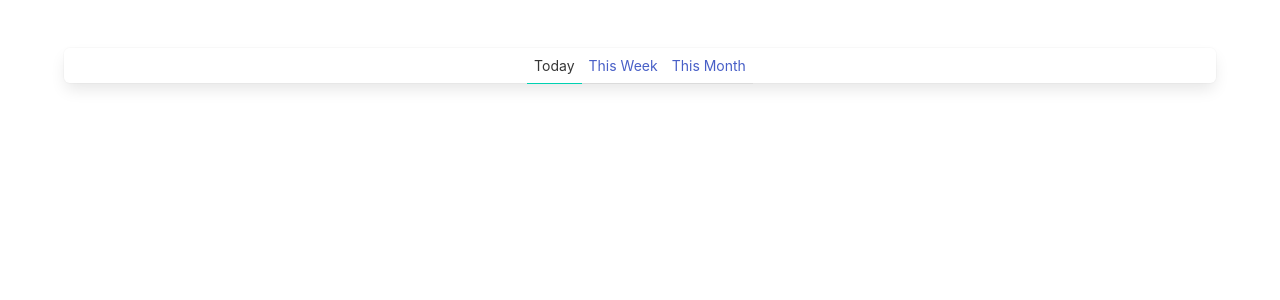
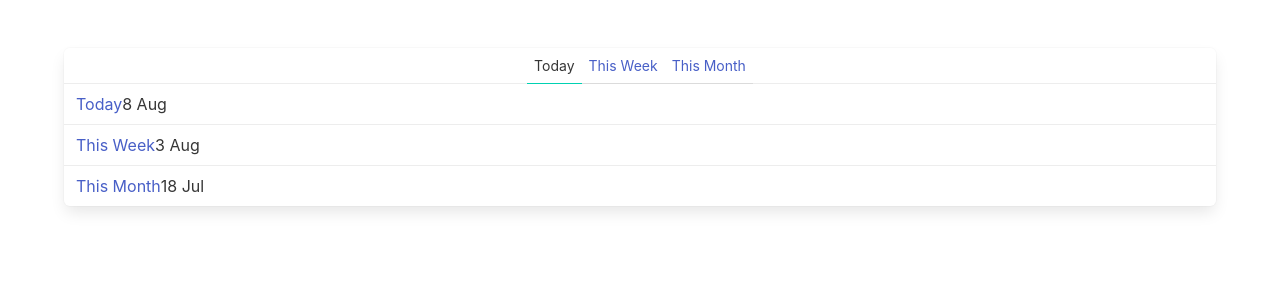
Before and after one commit to shampansky/vue-blog, a Vue app: page / in a window 1280 px wide. Shown: the top 300 px of the page. Built offline with nearby package versions, Linux system fonts and the light colour scheme.

Commit message:
Добавление тестовых постов

```diff
--- a/package.json
+++ b/package.json
@@ -13,6 +13,8 @@
     "format": "prettier --write src/"
   },
   "dependencies": {
+    "@types/luxon": "^2.3.1",
+    "luxon": "^2.3.1",
     "vue": "^3.4.29"
   },
   "devDependencies": {
--- a/src/components/TimeLine.vue
+++ b/src/components/TimeLine.vue
@@ -1,11 +1,25 @@
 <script setup lang="ts">
 import { ref } from 'vue';
+// import type { Post } from '@/posts';
+import { today, thisWeek, thisMonth } from '@/posts';
+import { DateTime } from 'luxon'
 
 const periods = ['Today', 'This Week', 'This Month'] as const;
 
 type Period = typeof periods[number];
 
 const selectedPeriod = ref<Period>(periods[0]);
+
+const posts = [
+  today,
+  thisWeek,
+  thisMonth
+].map((post) => {
+  return {
+    ...post,
+    created: DateTime.fromISO(post.created),
+  };
+})
 
 function selectPeriod(period: Period) {
   selectedPeriod.value = period;
@@ -24,5 +38,14 @@
         {{ period }}
       </a>
     </span>
+
+    <a
+      v-for="post of posts"
+      :key="post.id"
+      class="panel-block"
+    >
+      <a>{{ post.title }}</a>
+      <div>{{ post.created.toFormat('d MMM') }}</div>
+    </a>
   </nav>
 </template>
--- /dev/null
+++ b/src/posts.ts
@@ -0,0 +1,25 @@
+import { DateTime } from 'luxon'
+
+export interface Post {
+  id: string;
+  title: string;
+  created: string;
+}
+
+export const today: Post = {
+  id: '1',
+  title: 'Today',
+  created: DateTime.now().toISO(),
+};
+
+export const thisWeek: Post = {
+  id: '2',
+  title: 'This Week',
+  created: DateTime.now().minus({ days: 5 }).toISO(),
+};
+
+export const thisMonth: Post = {
+  id: '3',
+  title: 'This Month',
+  created: DateTime.now().minus({ weeks: 3 }).toISO(),
+};
```
Also changed, not shown: 1 other file (tests, documents, lock files or other folders).
